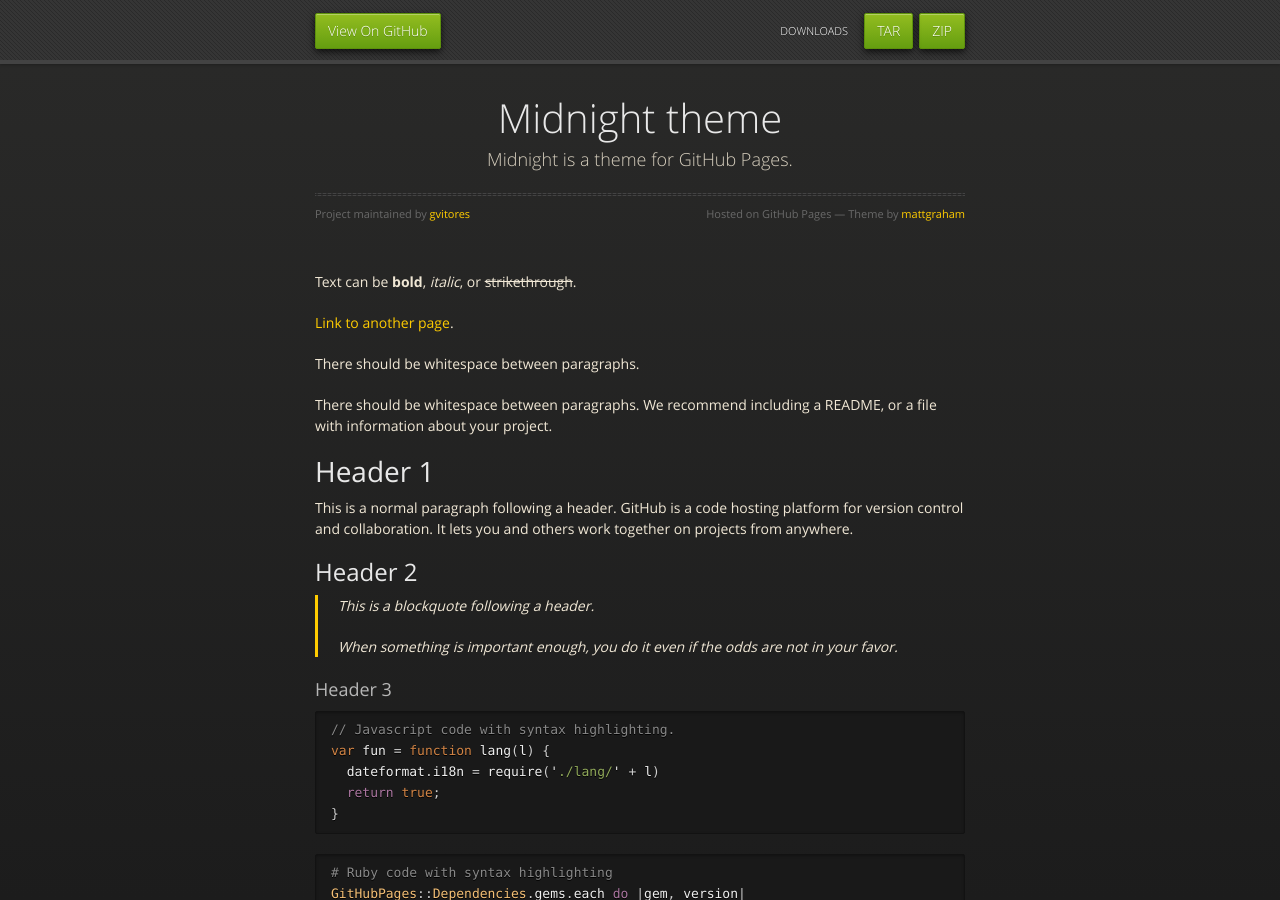
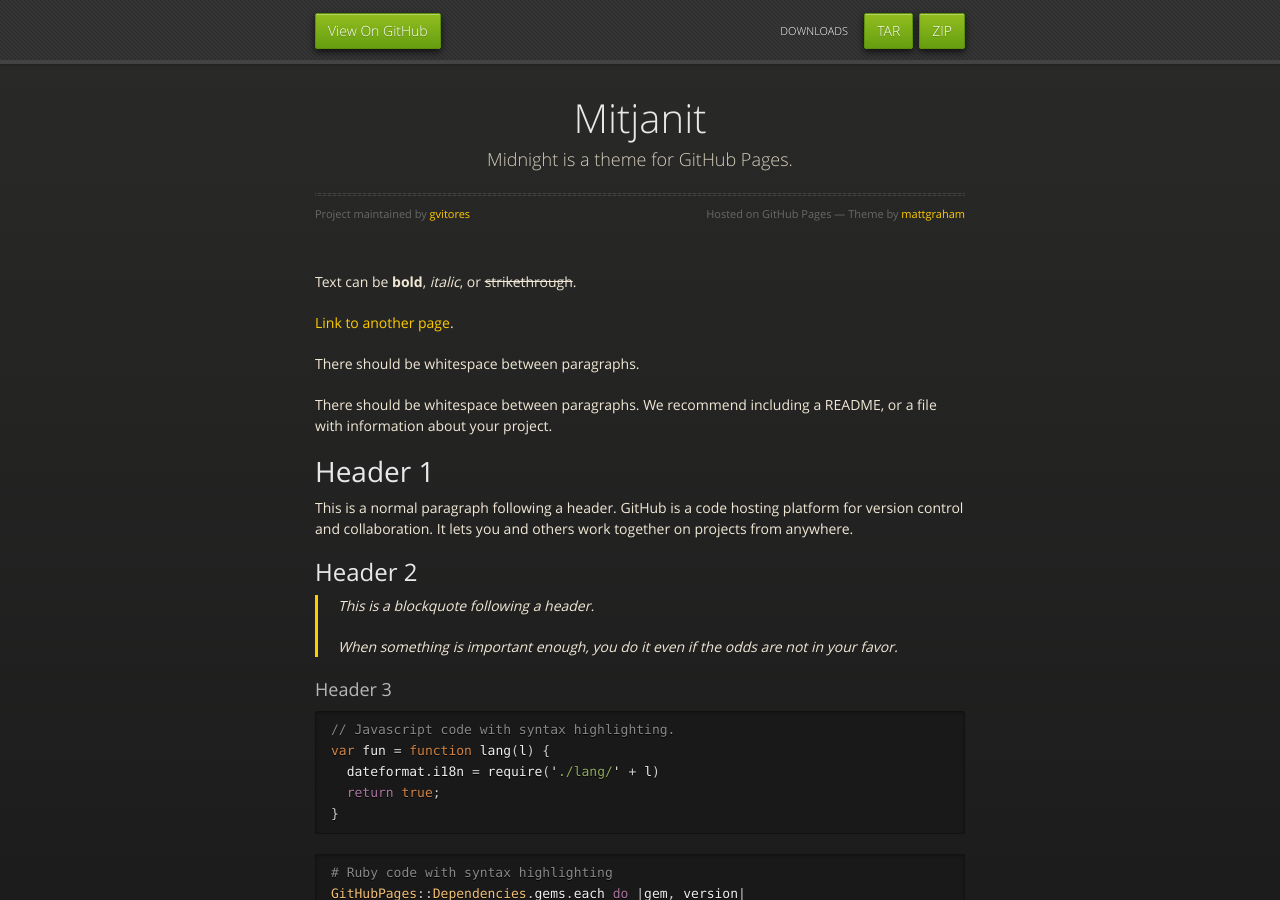
Before and after one commit to gvitores/mit, a Jekyll site: the page built from index.md, in a window 1280 px wide and 900 px high. Built offline with Jekyll 4.4.1, drawn with Linux system fonts in a browser that asks for light colours.

Commit message:
Update _config.yml

```diff
--- a/_config.yml
+++ b/_config.yml
@@ -1,4 +1,4 @@
-title: Midnight theme
+title: Mitjanit
 description: Midnight is a theme for GitHub Pages.
 show_downloads: true
 google_analytics:
```
